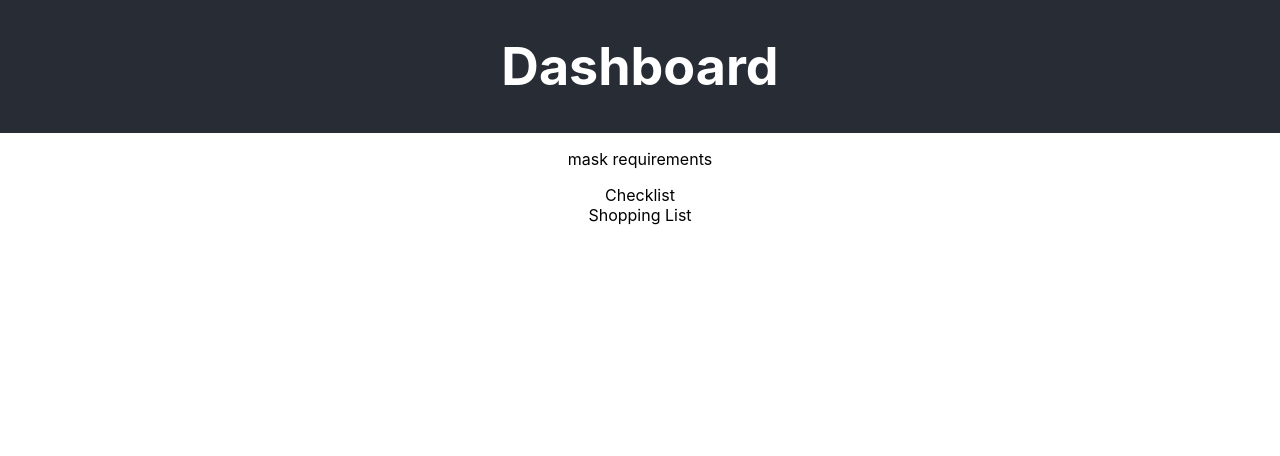
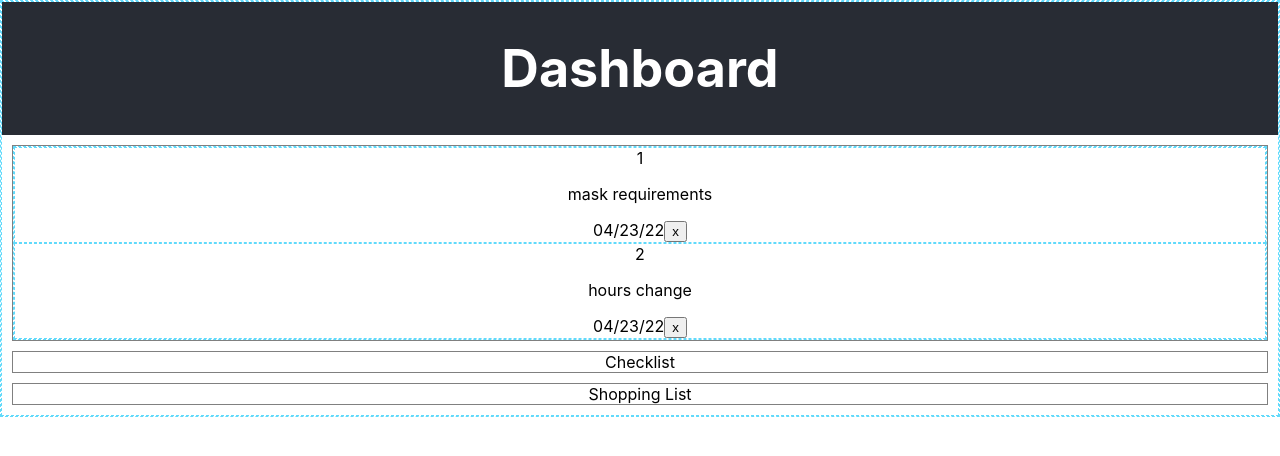
Before and after one commit to tinaxgao/planner, a React (Create React App) app: page / in a window 1280 px wide. Shown: the top 456 px of the page. Built offline with nearby package versions, Linux system fonts and the light colour scheme.

Commit message:
announcements remove working

```diff
--- a/src/App.css
+++ b/src/App.css
@@ -20,3 +20,12 @@
 .App-link {
   color: #61dafb;
 }
+
+section {
+  border: 1px solid grey;
+  margin: 10px;
+}
+
+div {
+  border: 1px dashed #61dafb;
+}
--- a/src/App.js
+++ b/src/App.js
@@ -8,7 +8,7 @@ function App() {
         <h1>Dashboard</h1>
       </header>
       <body>
-      <Announcements/>
+      <section><Announcements/></section>
       <section>Checklist</section>
       <section>Shopping List</section>
       </body>
--- a/src/components/announcements/Announcements.js
+++ b/src/components/announcements/Announcements.js
@@ -1,12 +1,21 @@
 import React from "react";
 import { useSelector, useDispatch } from "react-redux";
-// import { add, remove } from "./announcementsSlice";
+import { add, remove } from "./announcementsSlice";
 
 const Announcements = () => {
   const announcements = useSelector((state) => state.announcements);
-  const announcement = announcements.announcements.map((a) => <p>{a.content}</p>);
-  console.log(announcement);
-  // const dispatch = useDispatch();
+  const announcement = announcements.announcements.map((a) => (
+    <div className="announcement">
+      {a.id}
+      <p>{a.content}</p>
+      {a.date}
+      <button onClick={() => dispatch(remove(a))}>x</button>
+    </div>
+  ));
+
+  console.log(announcements.announcements.map((i) => i)); //DELETE console.log
+
+  const dispatch = useDispatch();
 
   return <div>{announcement}</div>;
 };
--- a/src/components/announcements/announcementsSlice.js
+++ b/src/components/announcements/announcementsSlice.js
@@ -5,6 +5,11 @@ const initialState = {
         {
             id: 1,
             content: "mask requirements",
+            date: "04/23/22",
+        },
+        {
+            id: 2,
+            content: "hours change",
             date: "04/23/22",
         }
     ],
```
